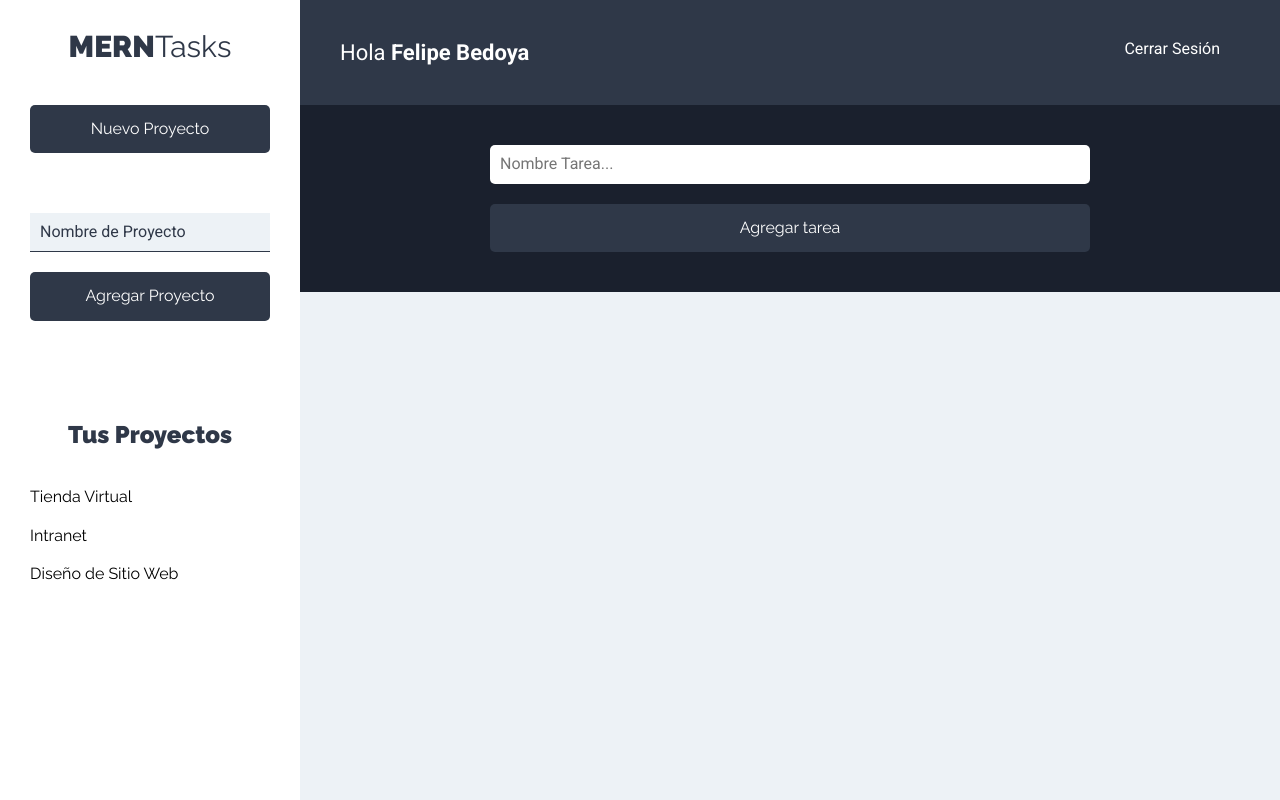
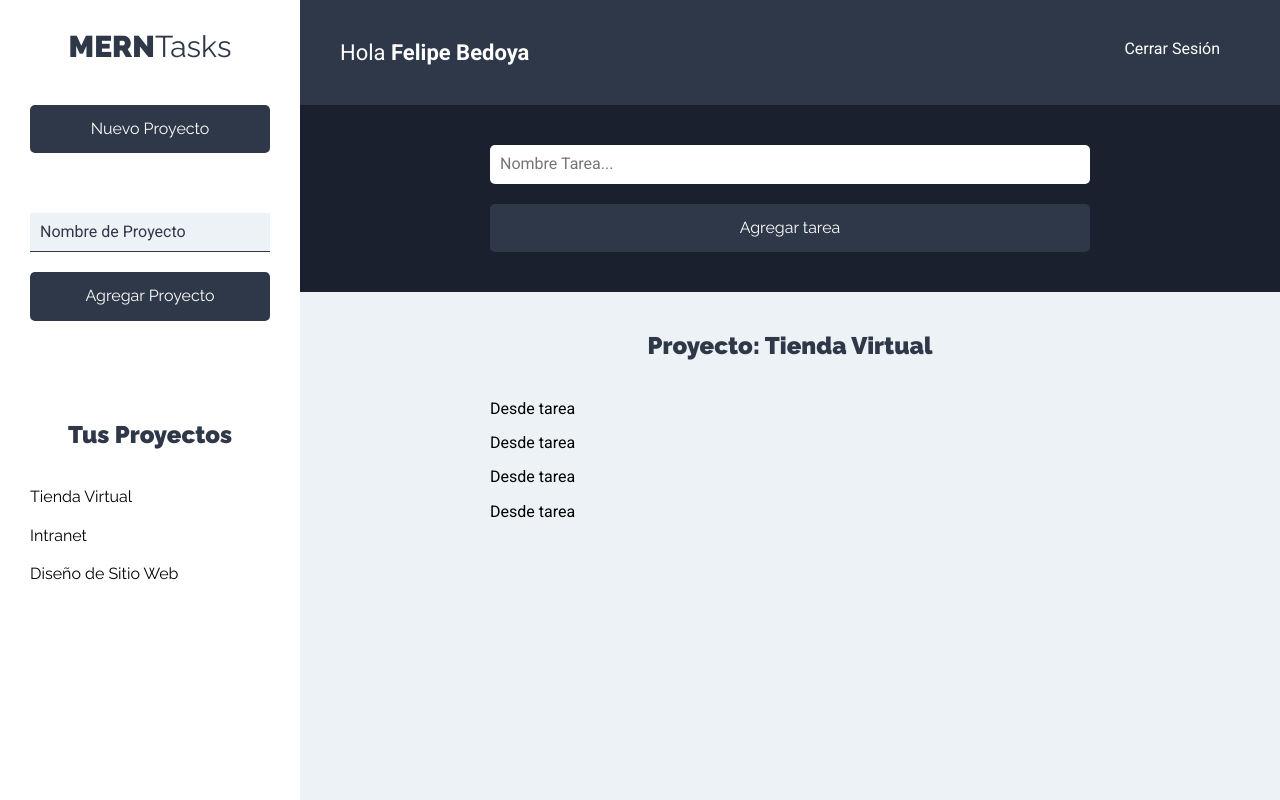
Before and after one commit to pipe473/MERNTasks-Cliente, a React (Create React App) app: page /proyectos in a window 1280 px wide. Built offline with nearby package versions, Linux system fonts and the light colour scheme.

Commit message:
Creando el listado de tareas

```diff
--- a/src/components/proyectos/Proyectos.js
+++ b/src/components/proyectos/Proyectos.js
@@ -2,6 +2,7 @@
 import Sidebar from '../layout/Sidebar';
 import Barra from '../layout/Barra';
 import FormTarea from '../tareas/FormTarea';
+import ListadoTareas from '../tareas/ListadoTareas';
 
 const Proyectos = () => {
     return (
@@ -14,7 +15,7 @@
                     <FormTarea />
 
                     <div className="contenedor-tareas">
-
+                        <ListadoTareas />
                     </div>
                 </main>
             </div>
--- a/src/components/tareas/ListadoTareas.js
+++ b/src/components/tareas/ListadoTareas.js
@@ -1,8 +1,33 @@
-import React from 'react';
+import React, { Fragment } from 'react';
+import Tarea from './Tarea';
 
 
 const ListadoTareas = () => {
-    return (  );
+
+    const tareasProyecto = [
+        {nombre: 'Elegir plataforma', estado: true },
+        {nombre: 'Elegir Colores', estado: false },
+        {nombre: 'Elegir Plataformas de pago', estado: false },
+        {nombre: 'Elegir Hosting', estado: true }
+    ]
+
+    return (
+        <Fragment>
+            <h2>Proyecto: Tienda Virtual</h2>
+
+            <ul className="listado-tareas">
+                {tareasProyecto.length === 0
+                ? (<li className="tarea"><p>No hay tareas</p></li>)
+                : tareasProyecto.map(tarea => (
+                    <Tarea
+                        tarea={tarea}
+                    />
+                ))
+
+            }
+            </ul>
+        </Fragment>
+     );
 }
 
 export default ListadoTareas;
--- a/src/components/tareas/Tarea.js
+++ b/src/components/tareas/Tarea.js
@@ -1,7 +1,7 @@
 import React from 'react';
 
 const Tarea = () => {
-    return (  );
+    return ( <p>Desde tarea</p> );
 }
 
 export default Tarea;
```
